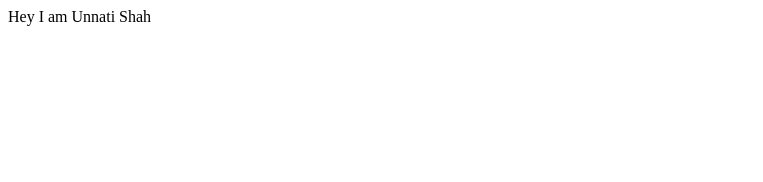
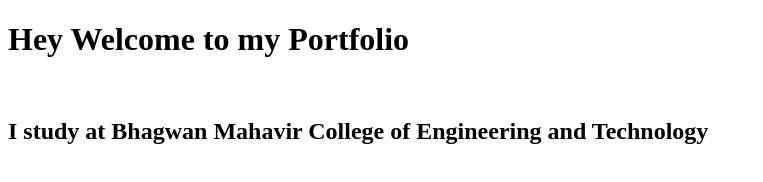
Before and after one commit to UnnatiShah07/unnatishah-site, a plain HTML site: page index.html in a window 1280 px wide. Shown: the whole page, without its empty margins (0-763 px from the left). Drawn offline with Linux system fonts and the light colour scheme.

Commit message:
docs: add clg name in index file

```diff
--- a/index.html
+++ b/index.html
@@ -6,6 +6,7 @@
     <title>Document</title>
 </head>
 <body>
-    Hey I am Unnati Shah
+    <h1>Hey Welcome to my Portfolio</h1><br>
+    <h2>I study at Bhagwan Mahavir College of Engineering and Technology</h2>
 </body>
 </html>
```
